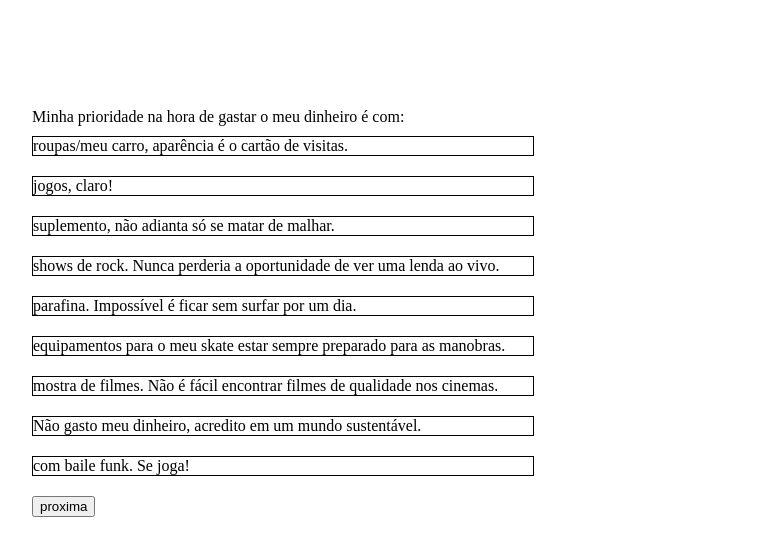
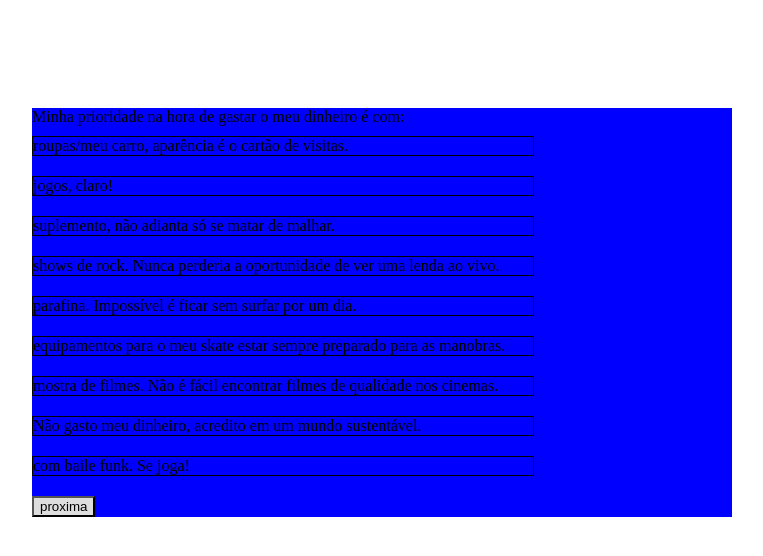
Before and after one commit to KoJoVe/quiz-tribos, a plain HTML site: page index.html in a window 1280 px wide. Shown: the whole page, without its empty margins (258-1021 px from the left). Drawn offline with Linux system fonts and the light colour scheme.

```diff
--- a/css/app.css
+++ b/css/app.css
@@ -17,5 +17,7 @@
 	position: relative;
 	top: 100px;
 	width: 700px;
+	max-height: 700px;
+	background: blue;
 	margin: auto;
 }
--- a/index.html
+++ b/index.html
@@ -15,7 +15,7 @@
           {{r.resposta}}
         </div>
 
-        <button ng-click="proximaPergunta()">proxima</button>
+        <button ng-click="proximaPergunta()" ng-class="{selecionada: quiz[perguntaAtual].selecionada == $index}" >proxima</button>
 
       </form>
       </div>
```
